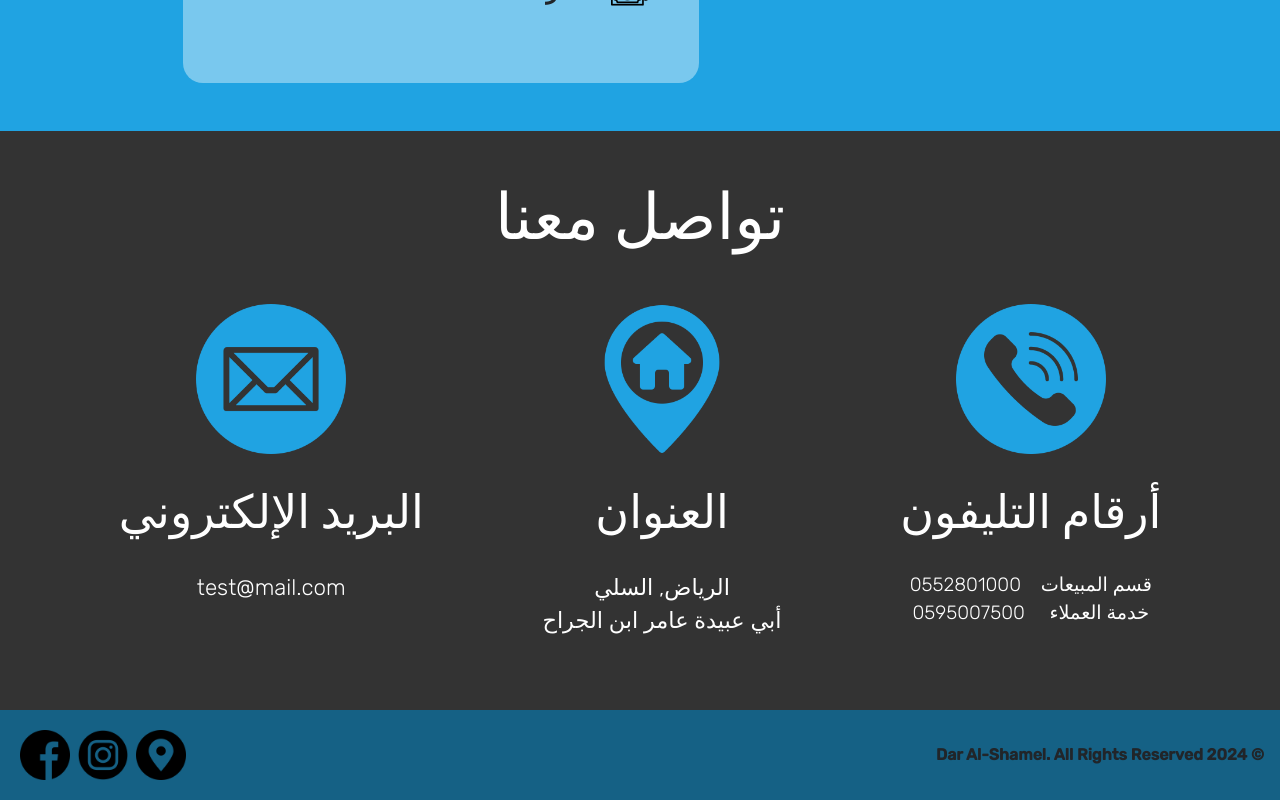
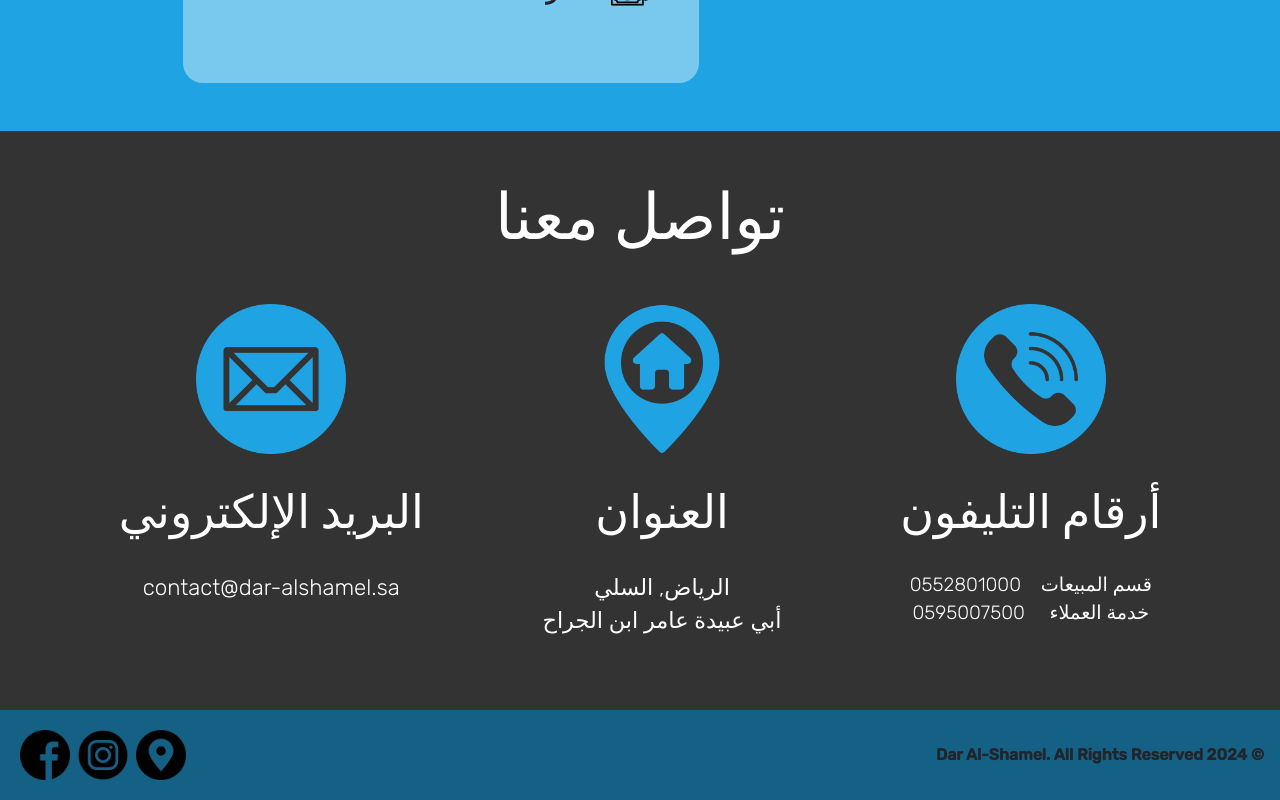
Before and after one commit to MariamAtef226/dar-alshamel, a React (Vite) app: page / in a window 1280 px wide. Shown: the part 4532-5332 px from the top of the page. Built offline with nearby package versions, Linux system fonts and the light colour scheme; the HTML template or start-up script is replaced by a standard one.

Commit message:
Update Contact.jsx

```diff
--- a/src/components/Contact.jsx
+++ b/src/components/Contact.jsx
@@ -15,7 +15,7 @@ export default function Contact() {
             <img src={email} width="150px" />
             <div className="white pt-4 contact-content pb-4">البريد الإلكتروني</div>
             <div className="white fw-light contact-details">
-            test@mail.com
+            contact@dar-alshamel.sa
             </div>
           </div>
 
```
